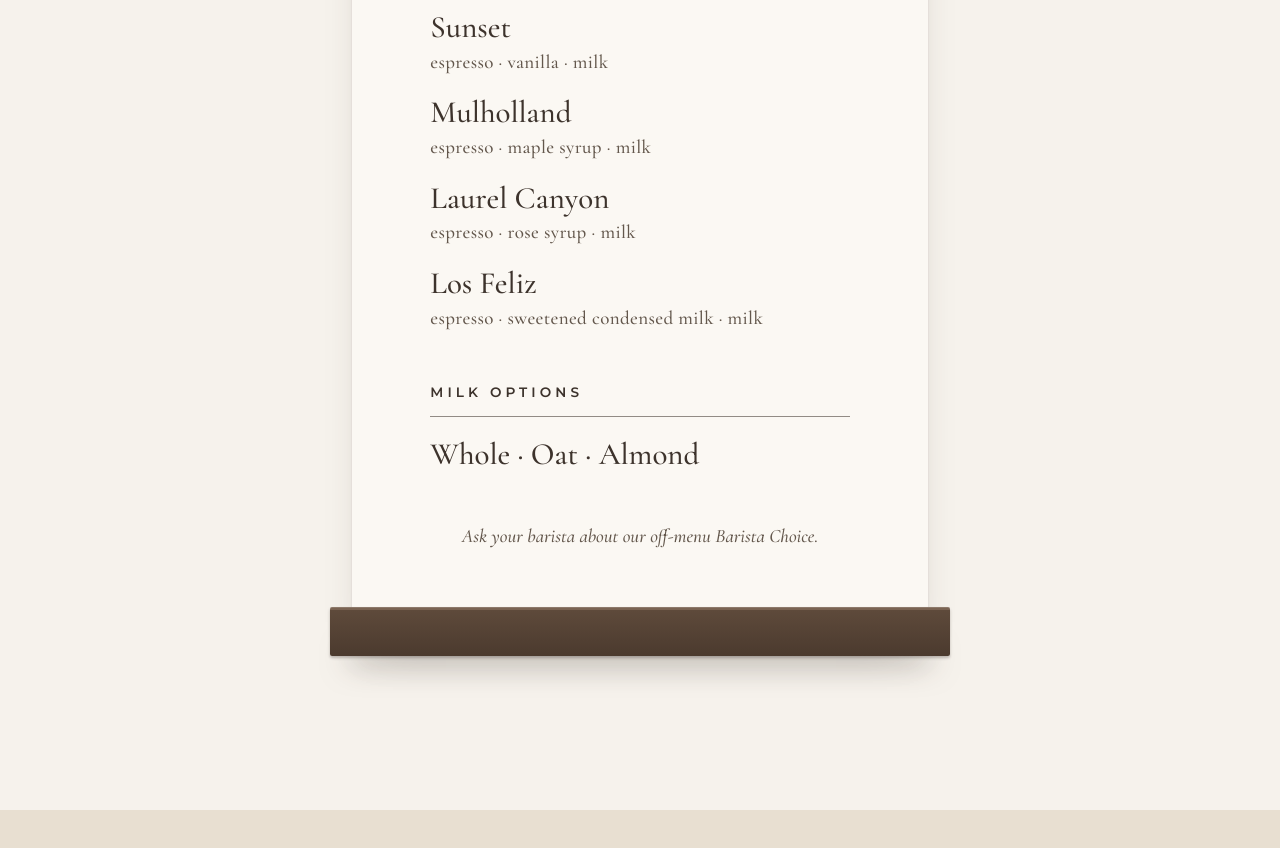
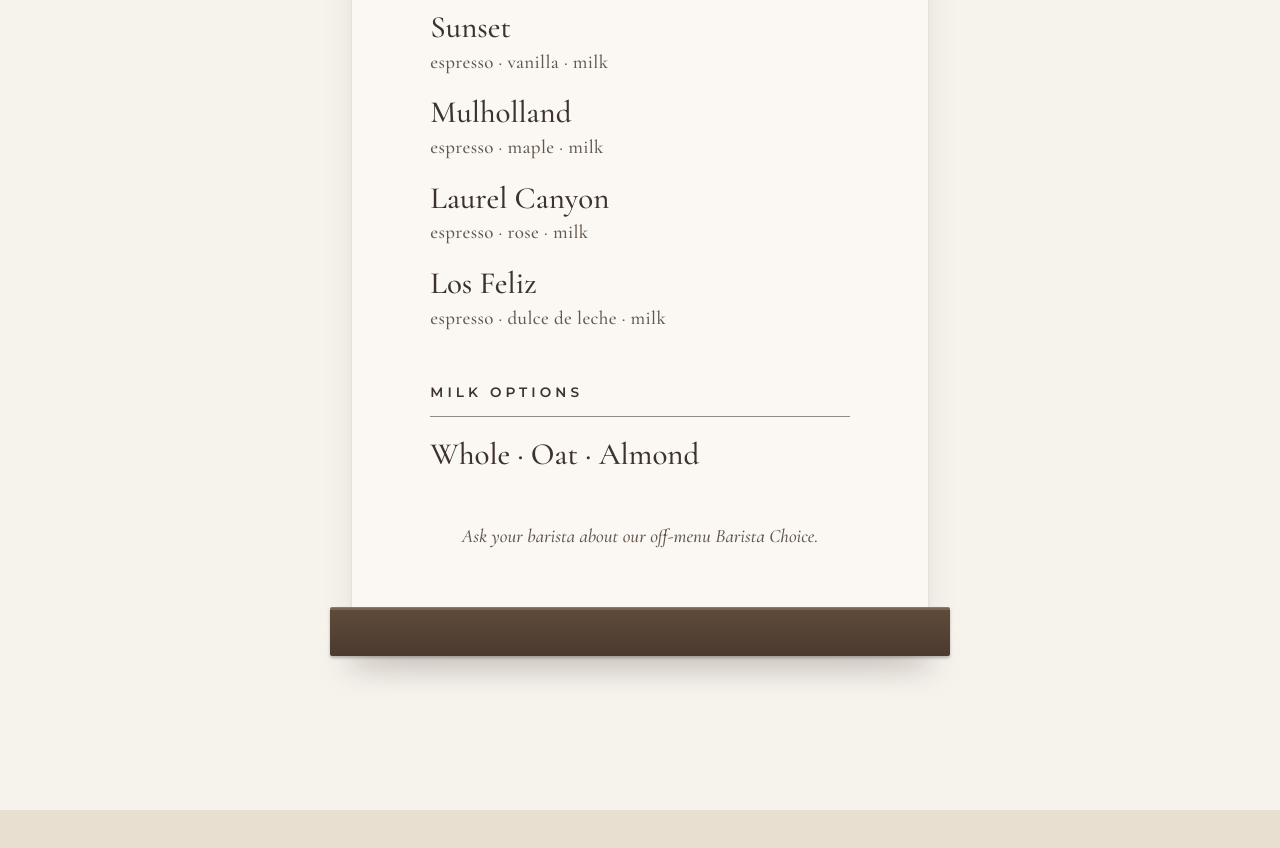
Before and after one commit to nickventura-a11y/kincoffeela, a plain HTML site: page index.html in a window 1280 px wide. Shown: the part 2820-3668 px from the top of the page. Drawn offline with nearby package versions, Linux system fonts and the light colour scheme.

Commit message:
Menu: match the final printed card (maple, rose, dulce de leche)
Co-Authored-By: Claude Fable 5.1 <noreply@anthropic.com>

```diff
--- a/index.html
+++ b/index.html
@@ -121,15 +121,15 @@
             </li>
             <li>
               <span class="sig-name">Mulholland</span>
-              <span class="sig-desc">espresso&nbsp;&middot;&nbsp;maple syrup&nbsp;&middot;&nbsp;milk</span>
+              <span class="sig-desc">espresso&nbsp;&middot;&nbsp;maple&nbsp;&middot;&nbsp;milk</span>
             </li>
             <li>
               <span class="sig-name">Laurel Canyon</span>
-              <span class="sig-desc">espresso&nbsp;&middot;&nbsp;rose syrup&nbsp;&middot;&nbsp;milk</span>
+              <span class="sig-desc">espresso&nbsp;&middot;&nbsp;rose&nbsp;&middot;&nbsp;milk</span>
             </li>
             <li>
               <span class="sig-name">Los Feliz</span>
-              <span class="sig-desc">espresso&nbsp;&middot;&nbsp;sweetened condensed milk&nbsp;&middot;&nbsp;milk</span>
+              <span class="sig-desc">espresso&nbsp;&middot;&nbsp;dulce de leche&nbsp;&middot;&nbsp;milk</span>
             </li>
           </ul>
 
```
Also changed, not shown: mobile/index.html (+3 -3 lines).
